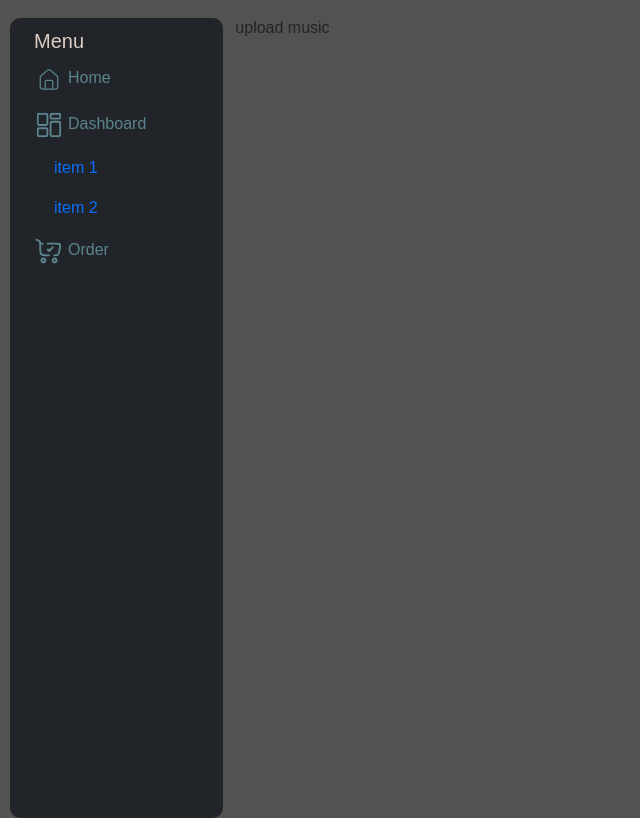
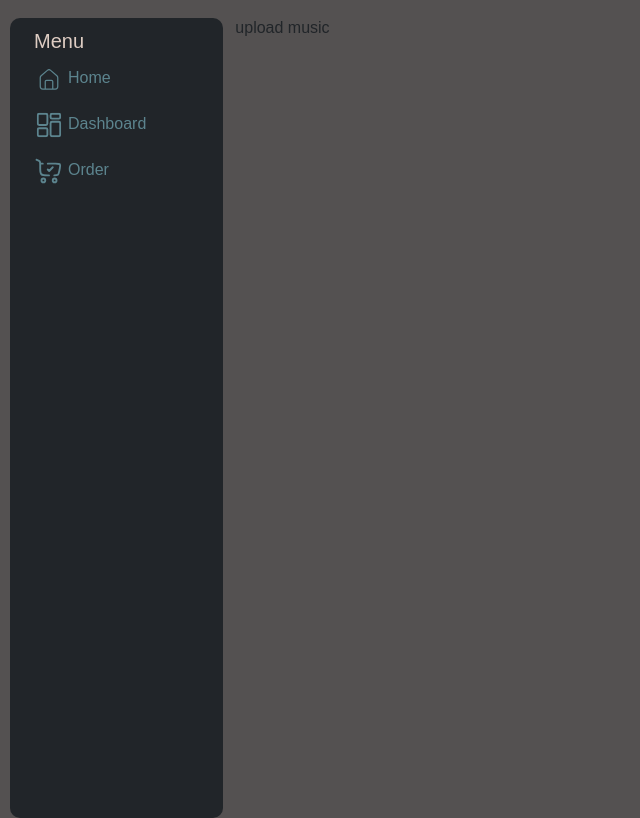
Before and after one commit to asma-gaini/magicSound-react, a React (Vite) app: page /uploadMusic in a window 1280 px wide. Shown: the whole page, without its empty margins (0-640 px from the left). Built offline with nearby package versions, Linux system fonts and the light colour scheme.

Commit message:
Solving the problem dropdown sublink in vertical navigation and change class to className => completion vertical navigation

```diff
--- a/src/Ui/VerticalNavigation.jsx
+++ b/src/Ui/VerticalNavigation.jsx
@@ -30,6 +30,17 @@ const vertical_navigation = [
     name: "Order",
     svg: "../image/svg/cart-check-svgrepo-com.svg",
     target: "#",
+    subid: "sub2",
+    subLink: [
+      {
+        mainId: "6",
+        name: "item 1",
+      },
+      {
+        mainId: "7",
+        name: "item 2",
+      },
+    ],
   },
 ];
 
--- a/src/Ui/VerticalNavigationItem.jsx
+++ b/src/Ui/VerticalNavigationItem.jsx
@@ -1,7 +1,17 @@
+import { useState } from "react";
 import "./verticalNavigation.css";
 
 function VerticalNavigationItem({ item }) {
   const { mainId, name, svg, target, subid, subLink } = item;
+  const [showDropdown, setShowDropdown] = useState(false);
+
+  function handleDropdownSublink(subId) {
+    if (showDropdown == false) {
+      setShowDropdown(true);
+    } else {
+      setShowDropdown(false);
+    }
+  }
 
   return (
     <li>
@@ -9,20 +19,30 @@ function VerticalNavigationItem({ item }) {
         href={target}
         className="nav-link align-middle px-0 setColor"
         id={mainId}
+        subId={subLink && subid}
       >
         <img src={svg} className="dashboardSvg" />
-        <span className="ms-1 d-none d-sm-inline">{name}</span>
+        <span
+          onClick={() => {
+            subLink && handleDropdownSublink(subid);
+          }}
+          className="ms-1 d-none d-sm-inline"
+        >
+          {name}
+        </span>
       </a>
       {subLink && (
         <ul
-          class="collapse show nav flex-column subLinkContent"
+          className={`collapse nav flex-column subLinkContent ${
+            showDropdown == true ? "show" : ""
+          }`}
           data-bs-parent="#menu"
           id={subid}
         >
-          {subLink.map((l) => (
+          {subLink.map((link) => (
             <li>
-              <a href="#" class="nav-link px-0" id={l.mainId}>
-                <span class="d-none d-sm-inline">{l.name}</span>
+              <a href="#" className="nav-link px-0" id={link.mainId}>
+                <span className="d-none d-sm-inline">{link.name}</span>
               </a>
             </li>
           ))}
```
